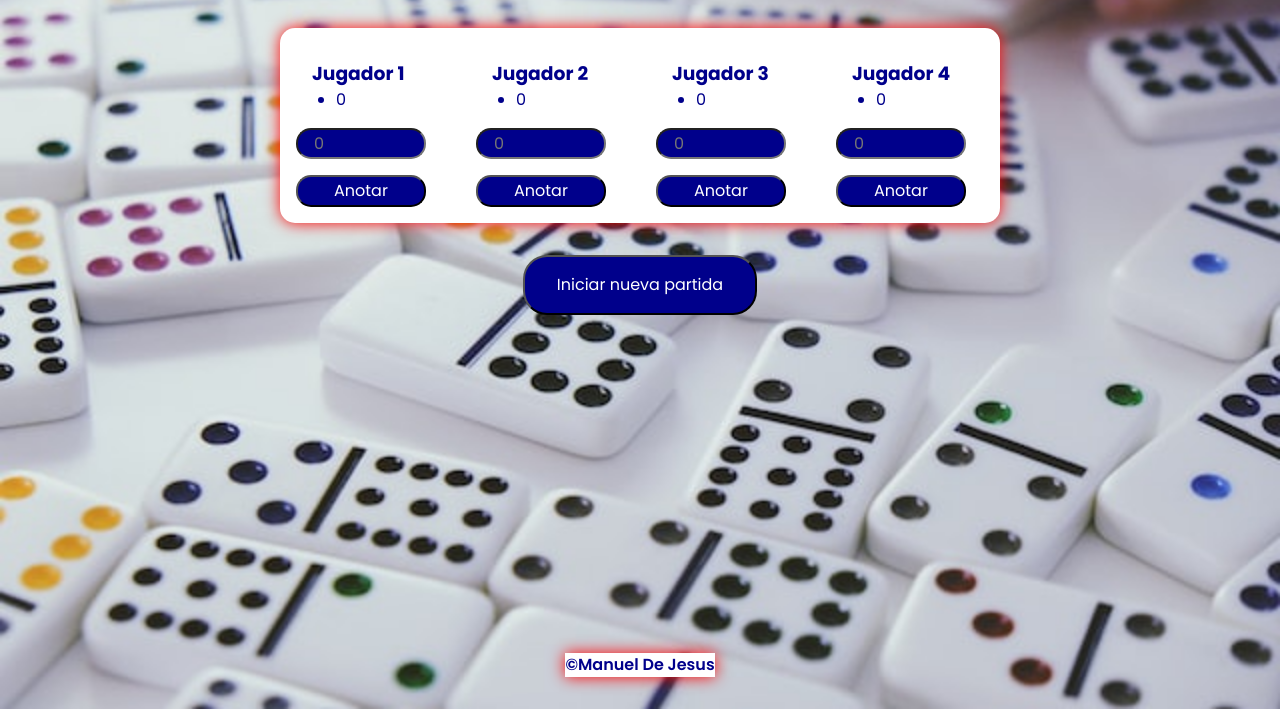
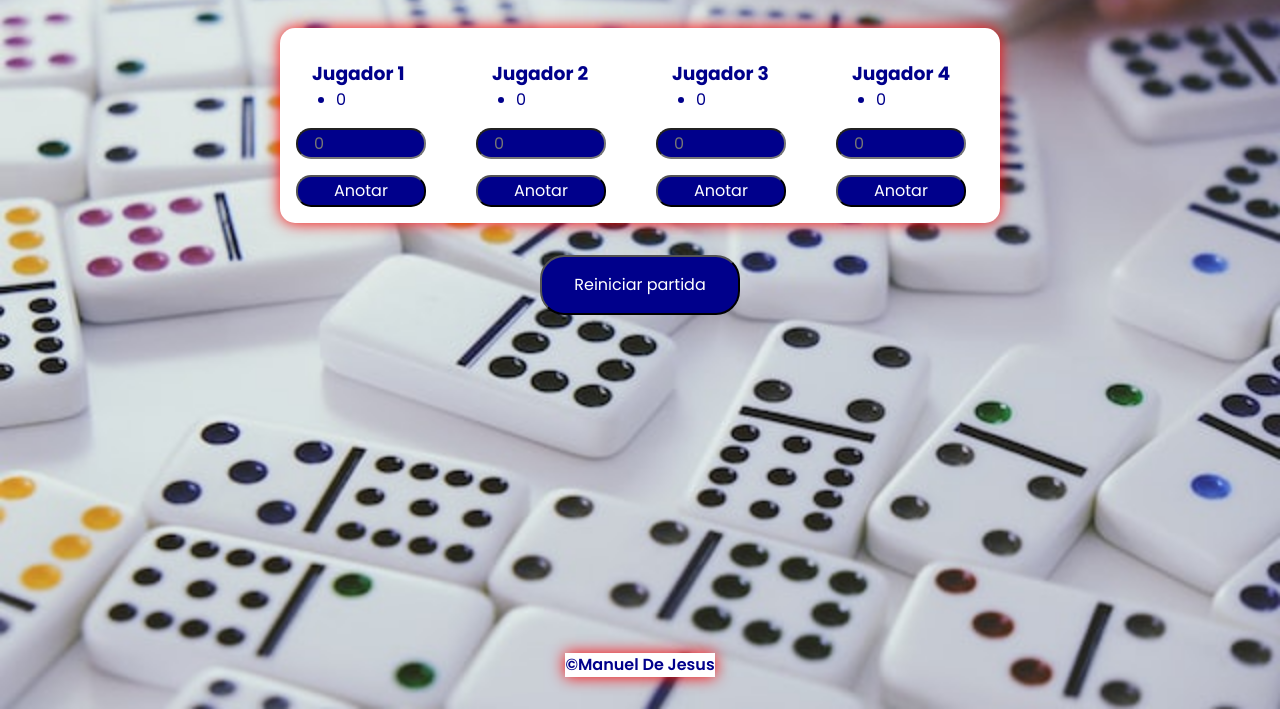
Before and after one commit to ernest03011/dominios-web, a plain HTML site: page index.html in a window 1280 px wide. Shown: the part 91-800 px from the top of the page. Drawn offline with Linux system fonts and the light colour scheme.

Commit message:
rename the new game button to restart game, and update the id and class where it is used

```diff
--- a/index.css
+++ b/index.css
@@ -165,7 +165,7 @@ input[type="number"]{
   padding: var(--spacer);
 }
 
-.card__new-game{
+.card__restart-game{
   width: auto;
   margin: var(--spacer-md) auto;
   padding: var(--spacer) var(--spacer-md);
--- a/index.html
+++ b/index.html
@@ -110,7 +110,7 @@
 
     </section>
 
-    <button type="button" id="new-game-btn" class="card__new-game flex">Iniciar nueva partida</button>
+    <button type="button" id="restart-game-btn" class="card__restart-game flex">Reiniciar partida</button>
 
 
 
--- a/index.js
+++ b/index.js
@@ -6,7 +6,7 @@ const secondPlayerInput = document.getElementById("second-player-score");
 
 // const addScoreButtons = document.querySelectorAll("button");
 const addScoreButtons = document.querySelectorAll(".card__players-btn");
-const newGameBtn = document.getElementById("new-game-btn");
+const newGameBtn = document.getElementById("restart-game-btn");
 
 const cardErrorMessage = document.getElementById("card-error-message");
 
```
